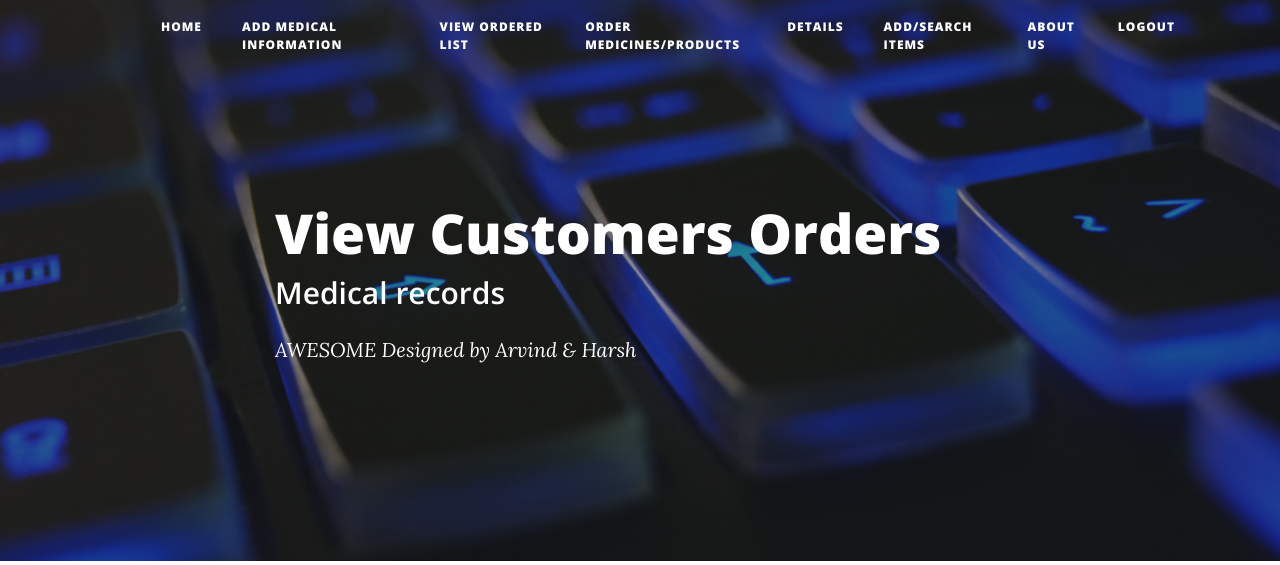
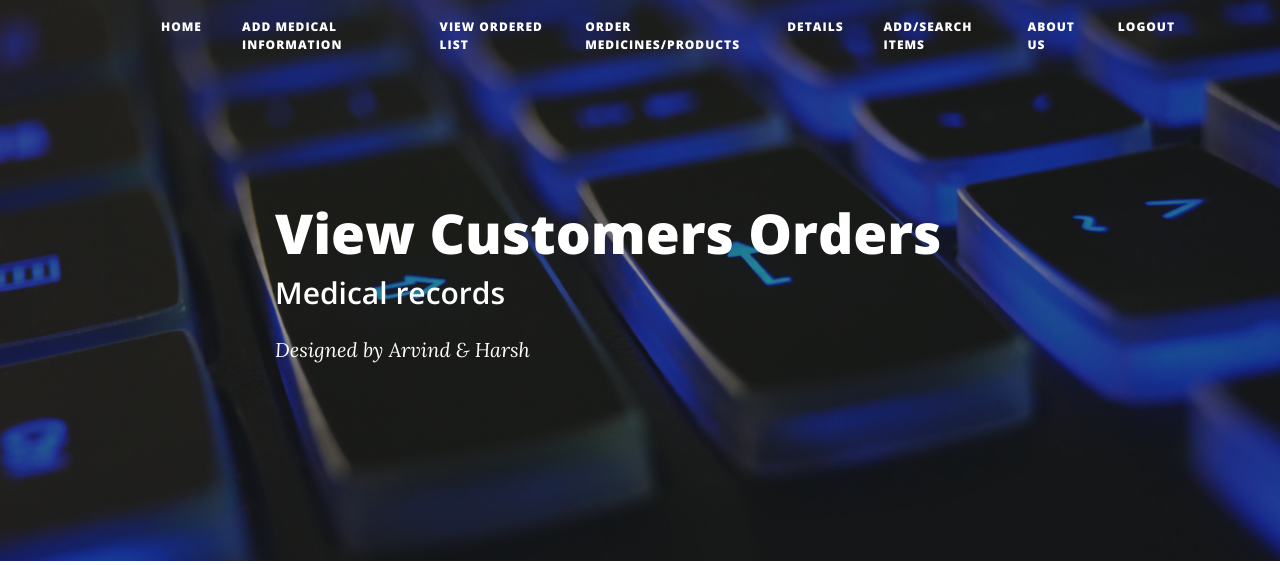
Before and after one commit to Akp-arvind/dbms_mini_project_medical, a Flask app: template templates/post.html in a window 1280 px wide. Shown: the top 565 px of the page. Run offline with Flask 3, Linux system fonts and the light colour scheme; the template is opened without the code that fills it, so the values that code supplies are empty; parts of the project's set-up code (start-up, migrations or seed data) failed here and were passed over; some libraries are stand-ins or nearby versions.

Commit message:
Grammar changes

```diff
--- a/templates/post.html
+++ b/templates/post.html
@@ -11,7 +11,7 @@
             <h1>View Customers Orders</h1>
             <h2 class="subheading">Medical records</h2>
             <span class="meta">
-              <a href="#">AWESOME</a>
+              <!-- <a href="#">AWESOME</a> -->
              Designed by Arvind & Harsh</span>
           </div>
         </div>
```
